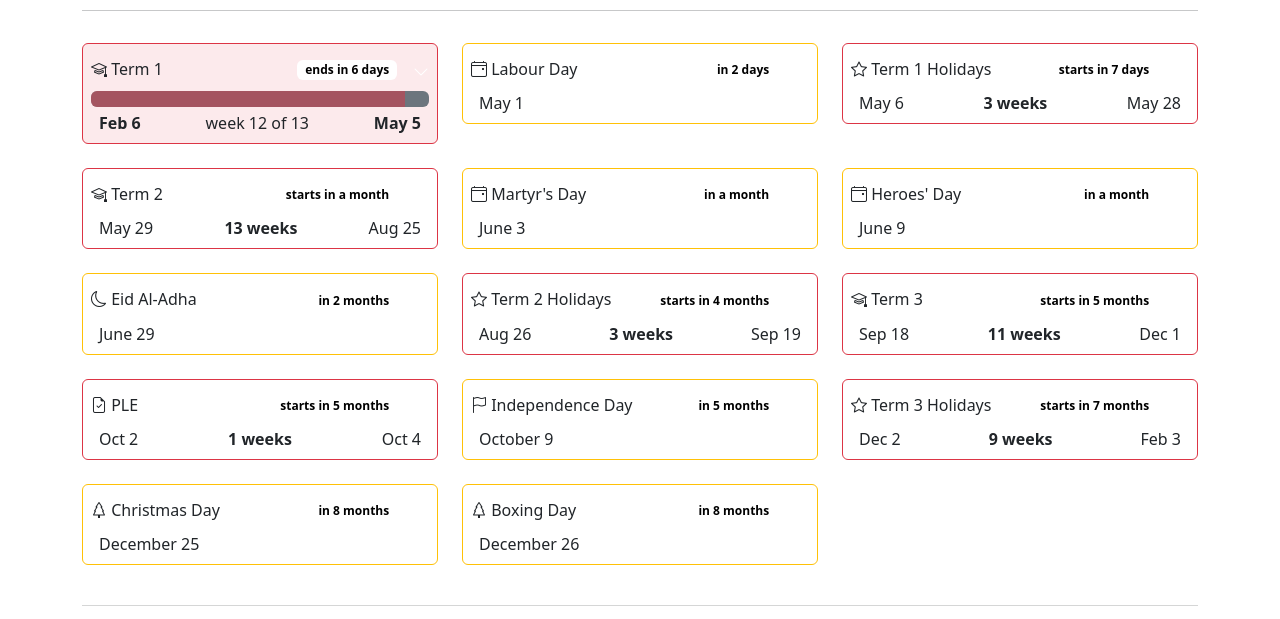
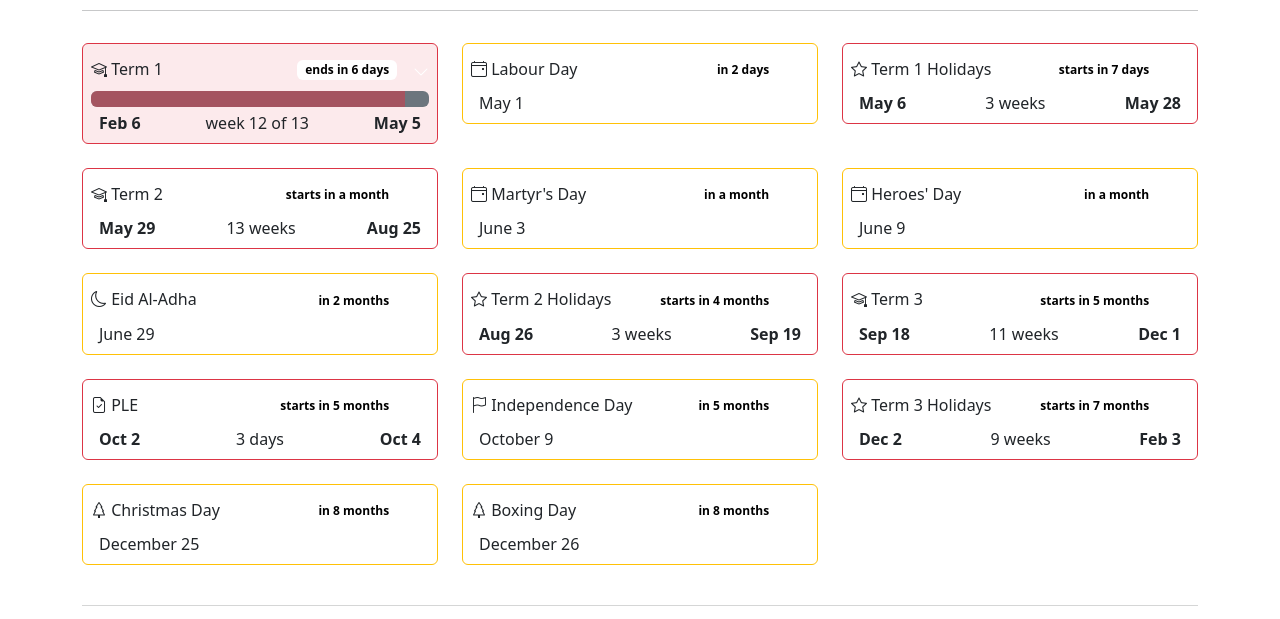
Before and after one commit to christianberkman/ug-timetable, a plain HTML site: page index.html in a window 1280 px wide. Shown: the part 70-689 px from the top of the page. Drawn offline with nearby package versions, Linux system fonts and the light colour scheme.

Commit message:
week/day display

```diff
--- a/item-prototypes.html
+++ b/item-prototypes.html
@@ -66,11 +66,9 @@
       </div>
 
       <div class="d-flex justify-content-between align-items-start ms-2 me-2">
-        <span class="ugt-start">start</span>
-        <span class="fw-bold">
-          <span class="ugt-weeks">##</span> weeks
-        </span>
-        <span class="ugt-end">end</span>
+        <span class="ugt-start fw-bold">start</span>
+        <span class="ugt-length-string"></span>
+        <span class="ugt-end fw-bold">end</span>
       </div>
     </div><!--/pos-relative-->
 
--- a/ug-timetable.js
+++ b/ug-timetable.js
@@ -92,6 +92,11 @@ function isWeekDay(date){
             else return 'week ' + this.currentWeek() + ' of ' + this.weeks()
         }
 
+        lengthString(){
+            if(this.days() < 14) return this.days() + ' days'
+            else return this.weeks() + ' weeks'
+        }
+
         /**
          * Days
          */
@@ -174,9 +179,13 @@ function isWeekDay(date){
          * Weeks
          */
         weeks(){
-            const rounded = Math.round( this.end.diff(this.start, 'w', true) )
-            if(rounded == 0) return 1;
-            else return rounded;
+            return Math.round( this.end.diff(this.start, 'w', true) )
+        }
+
+        weeksString(){
+            const weeks = this.weeks()
+            if(weeks == 0) return 'less than 1'
+            else return weeks
         }
 
         currentWeek(){
@@ -350,9 +359,10 @@ const noDetails = '<em>No details.</em>'
             newDiv.find('.ugt-starts-in').text( item.startsInString() )
 
             newDiv.find('.ugt-start').text(item.start.format('MMM D'))
-            newDiv.find('.ugt-weeks').text(item.weeks())
+                newDiv.find('.ugt-length-string').text(item.lengthString())
             newDiv.find('.ugt-end').text(item.end.format('MMM D'))
 
+            newDiv.find('.ugt-weeks').text(item.weeksString())
             newDiv.find('.ugt-days').text(item.days())
             newDiv.find('.ugt-weekdays').text(item.weekDays())
 
```
